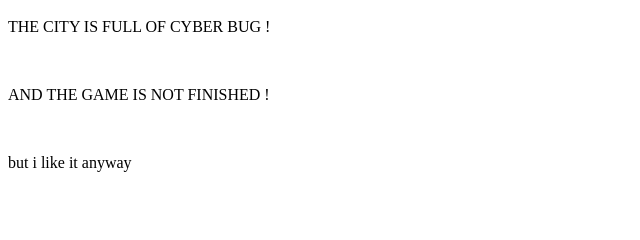
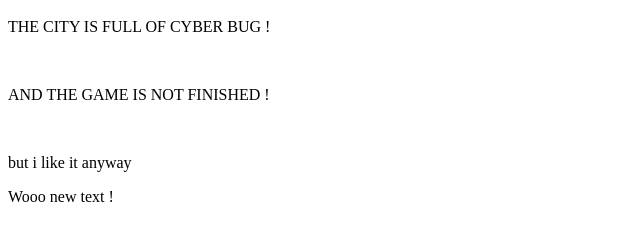
Before and after one commit to Eryans/welcome, a plain HTML site: page index.html in a window 1280 px wide. Shown: the part 48-288 px from the top of the page, without its empty margins (0-640 px from the left). Drawn offline with Linux system fonts and the light colour scheme.

Commit message:
New Branch with added file

```diff
--- a/index.html
+++ b/index.html
@@ -1,3 +1,4 @@
 <h1> HELLO NIIIIIIGHT CITYYYY </h1> <p>THE CITY IS FULL OF CYBER BUG ! </p><br> <p>AND THE GAME IS NOT
 FINISHED ! </p><br>
 <p> but i like it anyway </p>
+<p> Wooo new text ! </p>
```
